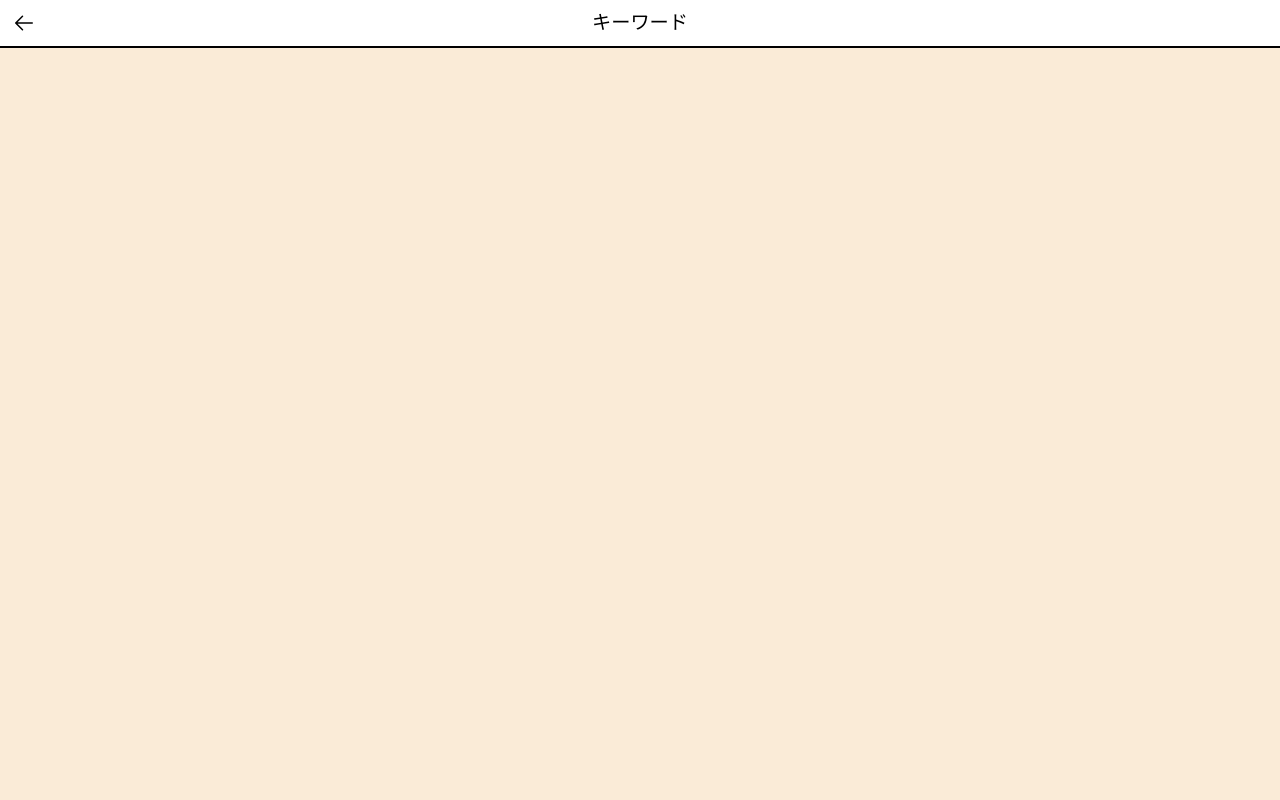
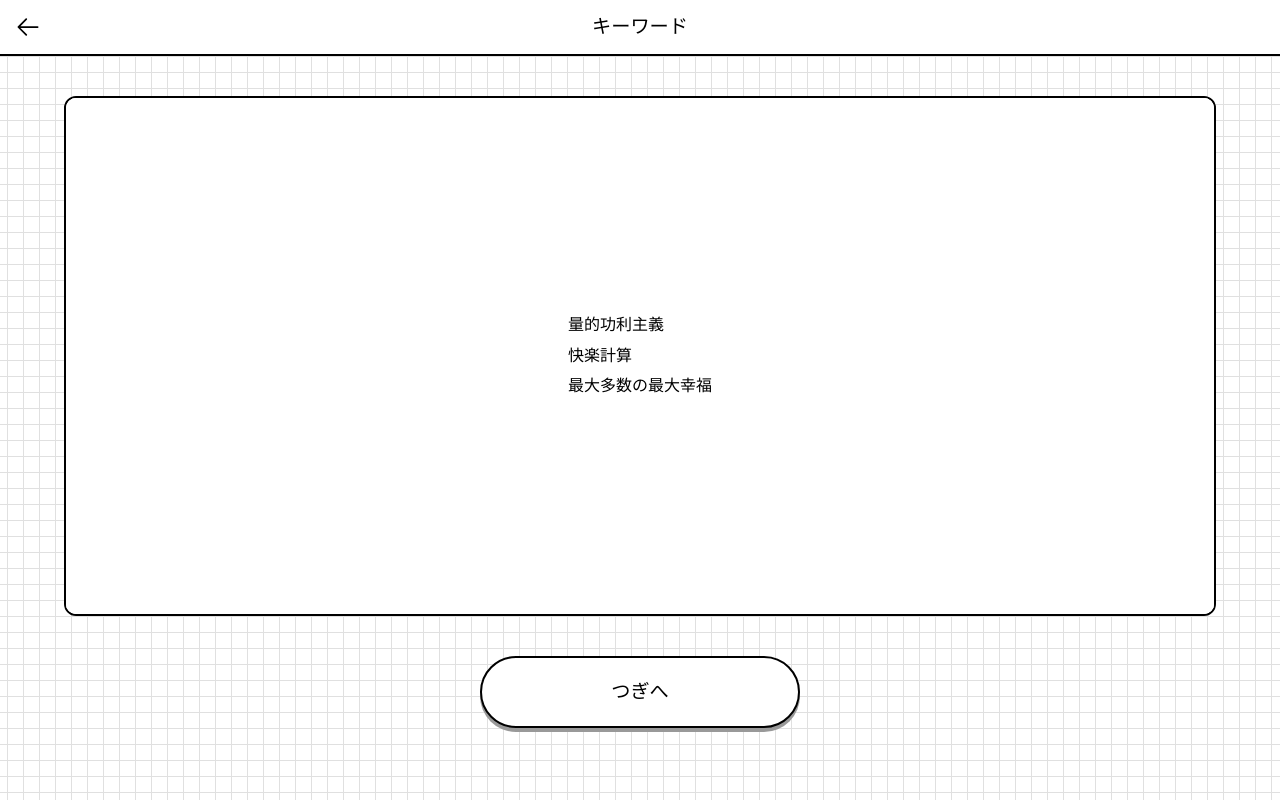
Before and after one commit to orifice365/ethics_learning, a plain HTML site: page mode1.html in a window 1280 px wide. Drawn offline with Linux system fonts and the light colour scheme; a web font is replaced by a local one.

Commit message:
update いっぱい

```diff
--- a/css/style.css
+++ b/css/style.css
@@ -1,6 +1,7 @@
 @charset "UTF-8";
 @import url('https://fonts.googleapis.com/css2?family=Kiwi+Maru&display=swap');
 
+/* 全体 */
 html {
     font-family: "Kiwi Maru", serif;
     font-size: 16px;
@@ -17,19 +18,34 @@ body {
     background-color: #fff;
     overflow-x: hidden;
 }
+
 img {
     max-width: 100%;
 }
 
-.header{
+.is-hidden {
+    display: none !important;
+}
+
+.background {
+    /* 方眼紙模様 */
+    background-image: linear-gradient(0deg, transparent calc(100% - 1px), #e0e0e0 calc(100% - 1px)),
+        linear-gradient(90deg, transparent calc(100% - 1px), #e0e0e0 calc(100% - 1px));
+    background-size: 16px 16px;
+    background-repeat: repeat;
+    background-position: center center;
+}
+
+.header {
     position: fixed;
     top: 0;
     width: 100%;
-    height: 48px;
+    height: 56px;
     border-bottom: 2px solid #000;
     background-color: #fff;
 }
-.header-container{
+
+.header-container {
     position: relative;
     display: flex;
     justify-content: center;
@@ -38,60 +54,149 @@ img {
     height: 100%;
 
 }
-.header-center{
+
+.header-center {
     font-size: 1.2rem;
 }
-.header-left{
+
+.header-left {
     position: absolute;
     top: 0;
     left: 0;
     display: grid;
     place-content: center;
-    width: 48px;
+    width: 56px;
     height: 100%;
-    & img{
-        width: 24px;
+
+    & img {
+        width: 28px;
         height: auto;
     }
 }
 
-.main{
+
+/* index.html */
+
+.main {
     display: flex;
     flex-direction: column;
     width: 100%;
     height: 100vh;
-    padding-top: 48px;
-    overflow-x: hidden;
-    background-color: antiquewhite;
+    padding-top: 56px;
 }
 
-.homepage-container{
+.homepage-container {
     width: 100%;
     min-height: 100vh;
-    padding:  48px 48px 0;
-    /* background-color: antiquewhite; */
+    padding: 56px 36px 0;
 }
-.data-number-box{
-    padding: 20px;
-    & span{
+
+.data-number-box {
+    padding: 32px 16px;
+    & span {
         font-size: 1.2rem;
         padding-right: 4px;
     }
 }
-.selection-container{
+
+.selection-container {
     display: flex;
     flex-direction: column;
-    gap: 20px;
+    gap: 32px;
     width: 100%;
 }
-.mode-button{
+
+.mode-button {
     display: flex;
     align-items: center;
     justify-content: center;
     width: 100%;
     padding: 40px;
     border: 2px solid #000;
-    border-radius: 8px;
+    border-radius: 16px;
     background-color: #fff;
     font-size: 1.2rem;
+    box-shadow: 0 4px rgb(153, 153, 153);
 }
+
+/* mode1.html mode2.html */
+
+.quiz-container {
+    position: relative;
+    width: 90vw;
+    border: 2px solid #000;
+    margin: 0 auto;
+    flex-grow: 1;
+    margin: 40px auto;
+    background-color: #fff;
+    border-radius: 12px;
+    overflow: hidden;
+}
+
+.front-wrapper {
+    position: absolute;
+    top: 0;
+    z-index: 1;
+    display: flex;
+    flex-direction: column;
+    justify-content: center;
+    align-items: center;
+    gap: 16px;
+    width: 100%;
+    height: 100%;
+    padding: 24px;
+    background-color: #fff;
+}
+
+.back-wrapper {
+    position: absolute;
+    top: 0;
+    z-index: 0;
+    display: flex;
+    flex-direction: column;
+    justify-content: center;
+    align-items: center;
+    gap: 16px;
+    width: 100%;
+    height: 100%;
+    padding: 24px;
+    background-color: #fff;
+}
+
+.words-list {
+    & li {
+        margin: 12px 0;
+    }
+}
+
+.person-box {
+    font-size: 1.4rem;
+}
+
+.next-button-wrapper {
+    display: flex;
+    justify-content: center;
+    align-items: flex-start;
+    width: 100%;
+    height: 144px;
+}
+
+.next-button {
+    display: flex;
+    justify-content: center;
+    align-items: center;
+    width: 320px;
+    height: 72px;
+    max-width: 90%;
+    padding: 16px 0;
+    border-radius: 100px;
+    background-color: #fff;
+    border: 2px solid #000;
+    font-size: 1.2rem;
+    box-shadow: 0 4px rgb(153, 153, 153);
+}
+
+.next-button:active {
+    transform: translateY(4px);
+    box-shadow: none;
+}
--- a/js/person.json
+++ b/js/person.json
@@ -1,50 +1,12 @@
 {
     "person": [
         {
-            "name": "赤本",
-            "keywords": [""]
+            "name": "ルソー",
+            "keywords": ["第二の誕生", "『エミール』"]
         },
         {
-            "id": "utai",
-            "word": "雨対（雨体）",
-            "hiragana": "うたい",
-            "explanation": "雨で屋外が使えなくなったときの体育の授業。体育館でバスケやバドミントン、卓球、バレー、おにごっこなどをする。もしくは、視聴覚室でビデオを見て時間をつぶす。",
-            "related": [""]
-        },
-        {
-            "id": "akaten",
-            "word": "赤点",
-            "hiragana": "あかてん",
-            "explanation": "高校から始まる制度。明和では平均点の半分以下が赤点である。追試があるわけではないが通知表には当然響く。一年間の定期テストの合計点が赤点であると追認を受けることになる。ちなみに、赤点の半分が青点、青点の半分が黒点、黒点の半分はレインボーと呼ばれるらしい。",
-            "related": ["白点","テスト"]
-        },
-        {
-            "id": "sprout",
-            "word": "スプラウト",
-            "hiragana": "すぷらうと",
-            "explanation": "SSH関係行事として主に夏休みの間に行われる、数学・理科的な講座のこと。1年生はたくさんある講座の中からどれか1つ以上、2年生は自由参加で受講する。高校の先生や大学の教授が講義をしてくれたり、近隣の博物館や研究所に行ったり、中には大学や有名な研究施設を見学するために修学旅行でもないのに関東や関西までSSHスプラウトとして学校が連れて行ってくれる講座もある。",
-            "related": ["SSH"]
-        },
-        {
-            "id": "willaichi",
-            "word": "ウィルあいち",
-            "hiragana": "うぃるあいち",
-            "explanation": "愛知県の男女共同参画社会づくりの拠点施設として平成8年に開館。正式名称は「愛知県女性総合センター」。明和高校は定時制があり、あまり遅くまで全日制の生徒が校舎に残ることができないため、MCの準備などグループでの活動が時間内に終わらなかった場合、ここで活動することがある。",
-            "related": ["MC"]
-        },
-        {
-            "id": "watercooler",
-            "word": "ウォータークーラー",
-            "hiragana": "うぉーたーくーらー",
-            "explanation": "校内？ヶ所に設置されている。個人での利用はもちろん、運動部のマネージャーたちがいろんな道具を駆使して、上に飛び出す水を水筒の中に入れている光景がみられる。特に清掃はしていないそうなので機械の中がどうなっているかはわからない。現段階ではちゃんときれいな水が出るし、おなかをこわした人もいないと思われる。",
-            "related": [""]
-        },
-        {
-            "id": "ssh",
-            "word": "SSH",
-            "hiragana": "えすえすえいち",
-            "explanation": "明和生なら誰でも知っている、「スーパーサイエンスハイスクール」の略。わが校は平成23年に指定校になり、科学技術振興機構からの支援を受けて活動している。これを目当てに明和を志望した人も少なくないであろう。理系の教科の正式名称には頭に「SSH」とつき（「SSH生物α」など）、文系教科にも「SSH」がついている（現代文が「SSH言語探究α」など）。現在、探究活動ガイダンスや記念講演、アラカルトや研究発表会、さくらサイエンス、SSH部など、元々やっていたことから指定校になってから新しくできたものまで、明和は「SSH～」と呼ばれるものであふれるようになった。",
-            "related": ["探求活動ガイダンス","スプラウト","記念講演"]
+            "name": "ベンサム",
+            "keywords": ["量的功利主義", "快楽計算", "最大多数の最大幸福"]
         }
     ]
 }
--- a/js/script.js
+++ b/js/script.js
@@ -1,5 +1,16 @@
 // クイズの入る箱
 const quizContainerElement = document.getElementById('quiz-container');
+// 表
+const frontElement = document.getElementById('front');
+// 裏
+const backElement = document.getElementById('back');
+// 人を入れる p
+const personContainer = document.getElementById('person');
+// 単語を入れる ul
+const wordsContainer = document.getElementById('words');
+// 次へ進むボタン
+const nextButton = document.getElementById('next-button');
+
 
 // JSONファイルを取得する関数
 async function fetchJsonData(url) {
@@ -19,57 +30,59 @@ async function fetchJsonData(url) {
 
 // データを取得して格納する関数
 async function enterQuizData() {
+    // JSONファイル定義
     const jsonFileUrl = 'js/person.json';
     // JSONファイルを取得
-    const marchJsonData = await fetchJsonData(jsonFileUrl);
-    if (!marchJsonData) {
+    const matchJsonData = await fetchJsonData(jsonFileUrl);
+    if (!matchJsonData) {
         console.error('JSONデータが取得できませんでした');
         return;
     }
 
-    // 配列をランダムに並び替える
-    function shuffleArray(array) {
-        for (let i = array.length - 1; i > 0; i--) {
-            const j = Math.floor(Math.random() * (i + 1));
-            [array[i], array[j]] = [array[j], array[i]];
-        }
-        return array;
+    // ランダムにpersonの1つを選ぶ
+    function getRandomPerson(data) {
+        const persons = data.person;
+        const randomIndex = Math.floor(Math.random() * persons.length); // ランダムなインデックスを取得
+        return persons[randomIndex];
     }
-    const shuffledQuizzes = shuffleArray(marchJsonData.quizzes);
 
+    // ランダムに選んだpersonのnameとkeywordsを取得
+    const randomPerson = getRandomPerson(matchJsonData);
+    // 名前取得
+    const getPersonName = randomPerson.name;
+    // キーワード取得
+    const getPersonKeywords = randomPerson.keywords;
 
-    // 各オブジェクトに対して処理を行う
-    shuffledQuizzes.forEach((quiz, index) => {
-        const quizWrapper = document.createElement('div');
-        quizWrapper.setAttribute('class', 'quiz-item');
-        const quizQuestion = '<p class="question">' + quiz.question + '</p>';
-        const quizAnswer = '<p class="answer">' + quiz.answer + '</p>';
-        quizWrapper.innerHTML = quizQuestion + quizAnswer;
+    // 名前を追加
+    personContainer.innerHTML = getPersonName;
 
-        quizContainerElement.appendChild(quizWrapper);
+    // keywordsを<li>タグにしてwordsContainerに追加
+    getPersonKeywords.forEach(keyword => {
+        const li = document.createElement('li'); // <li>を作成
+        li.textContent = keyword; // <li>にテキストを設定
+        wordsContainer.appendChild(li); // wordsContainerに追加
     });
 
 }
 
 
-// 解答の表示非表示
-document.addEventListener('click', function (event) {
-    if (event.target.classList.contains('is-current')) {
-        const currentAnswer = event.target.querySelector('.answer');
-        currentAnswer.classList.toggle('is-shown');
-    }
-});
-
-correctButton.addEventListener('click', function () {
-   // currentAnswer.classList.toggle('is-shown');
+// ウラオモテ切り替えイベント
+quizContainerElement.addEventListener('click', function () {
+    frontElement.classList.toggle('is-hidden');
 })
 
-// 次に進む
-correctButton.addEventListener('click', function () {
-    if (clonedAnswer.classList.contains('is-shown')) {
-        clonedAnswer.classList.remove('is-shown');
+// 次に進むイベント
+nextButton.addEventListener('click', function () {
+    // ウラオモテリセット
+    if (frontElement.classList.contains('is-hidden')) {
+        frontElement.classList.remove('is-hidden');
     }
+    // 既存の<li>を全て削除
+    wordsContainer.innerHTML = '';
+    // 情報とる
+    enterQuizData();
 })
 
 
+//読み込み時発動
 enterQuizData();
--- a/mode1.html
+++ b/mode1.html
@@ -1,5 +1,6 @@
 <!DOCTYPE html>
 <html lang="ja">
+
 <head>
     <meta charset="UTF-8">
     <meta name="viewport" content="width=device-width, initial-scale=1.0">
@@ -7,6 +8,7 @@
     <link rel="stylesheet" href="css/reset.css">
     <link rel="stylesheet" href="css/style.css">
 </head>
+
 <body>
     <div class="header">
         <div class="header-container">
@@ -16,10 +18,23 @@
             <div class="header-center">キーワード</div>
         </div>
     </div>
-    <div class="main">
-
+    <div class="main background">
+        <div id="quiz-container" class="quiz-container">
+            <div id="front" class="front-wrapper">
+                <ul id="words" class="words-list"></ul>
+            </div>
+            <div id="back" class="back-wrapper">
+                <p id="person" class="person-box"></p>
+            </div>
+        </div>
+        <div class="next-button-wrapper">
+            <div id="next-button" class="next-button">
+                <p>つぎへ</p>
+            </div>
+        </div>
     </div>
 
     <script src="js/script.js"></script>
 </body>
+
 </html>
```
Also changed, not shown: game.html (+10 -1 lines), index.html (+7 -9 lines), mode2.html (+23 -0 lines), js/game.js (added).
